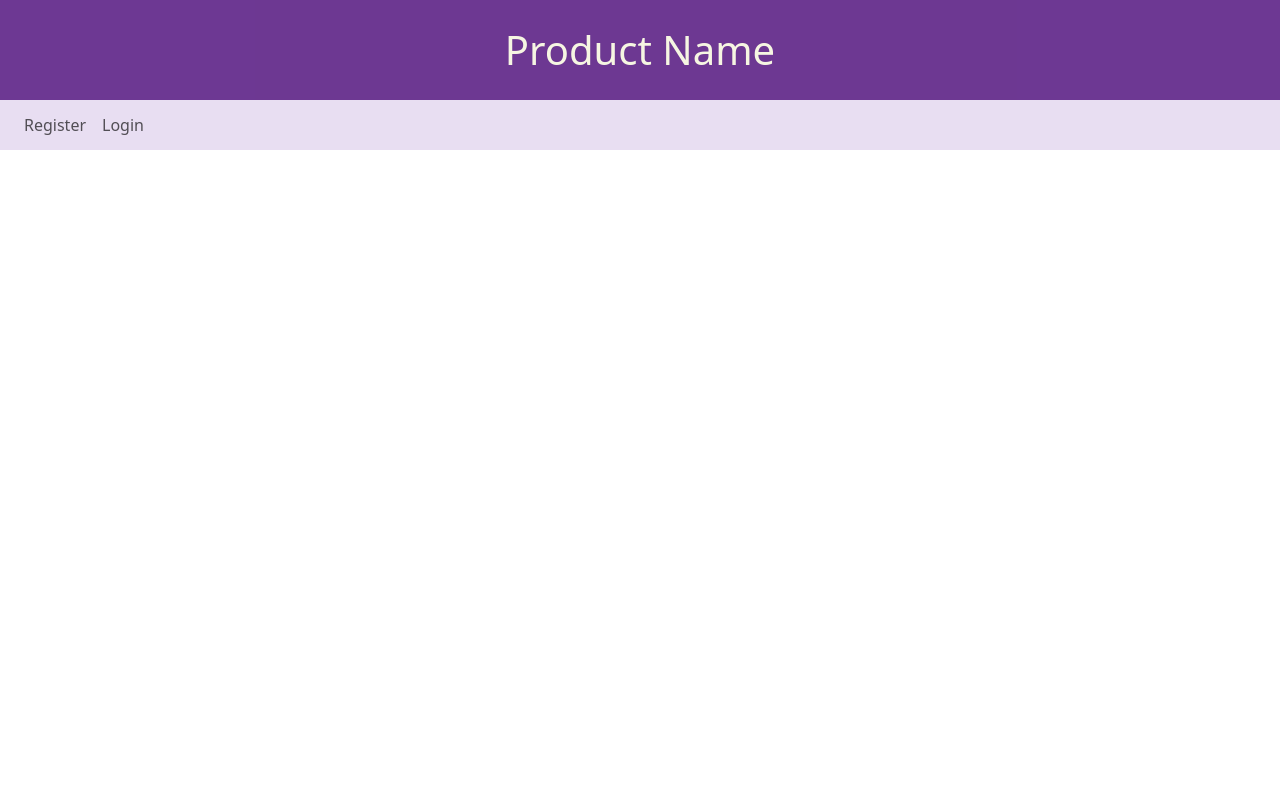
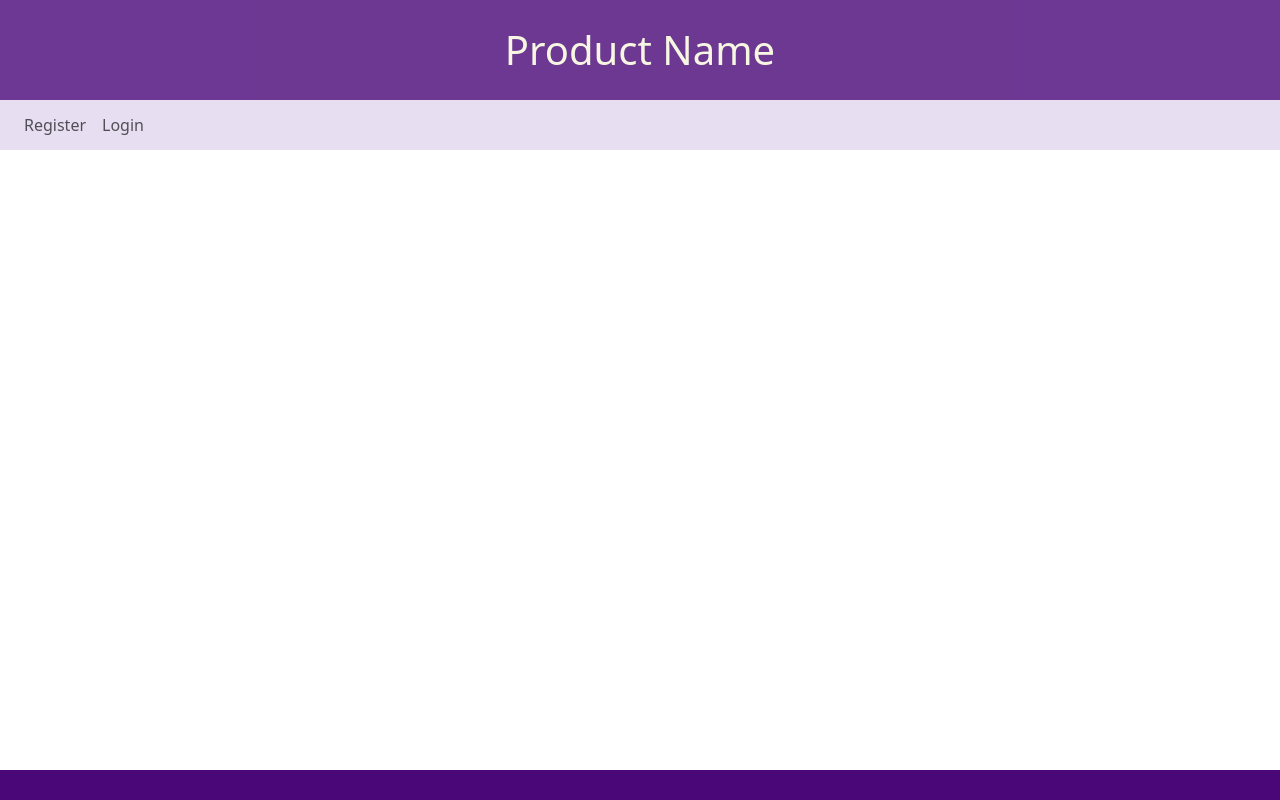
Before and after one commit to nehasarnaik/Money-and-Monitory, a React (Create React App) app in the folder front-end/: page / in a window 1280 px wide. Built offline with nearby package versions, Linux system fonts and the light colour scheme.

Commit message:
Added Navbar and footer

```diff
--- a/front-end/src/App.css
+++ b/front-end/src/App.css
@@ -49,3 +49,11 @@
   padding-top: 2%;
   color: beige;
 }
+
+#footer {
+  position: fixed;
+  bottom: 0;
+  width: 100%;
+  height: 30px;   /* Height of the footer */
+  background: #490778;
+}
--- a/front-end/src/App.js
+++ b/front-end/src/App.js
@@ -16,6 +16,11 @@ function App() {
         <Route path='/register' element={<Register></Register>}></Route>
       </Routes>
       </BrowserRouter>
+
+      <div id="footer">
+
+      </div>
+
     </div>
   );
 }
```
